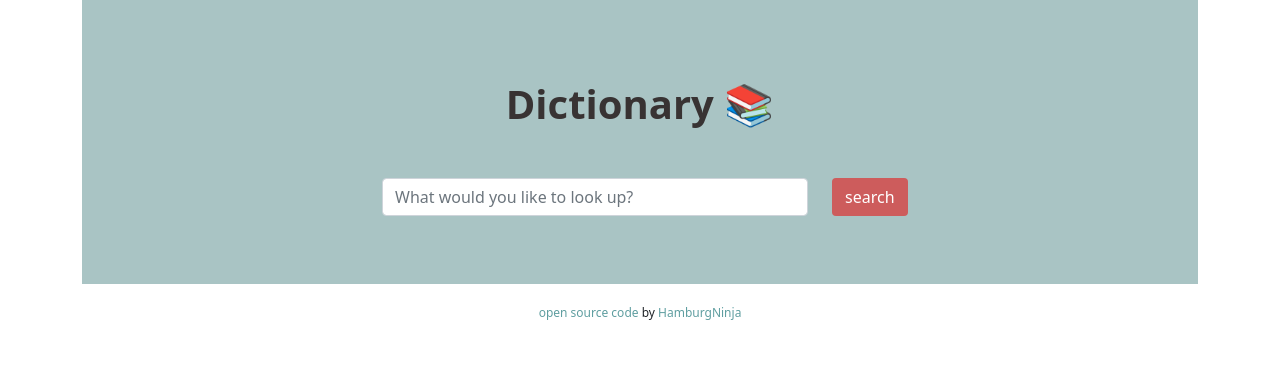
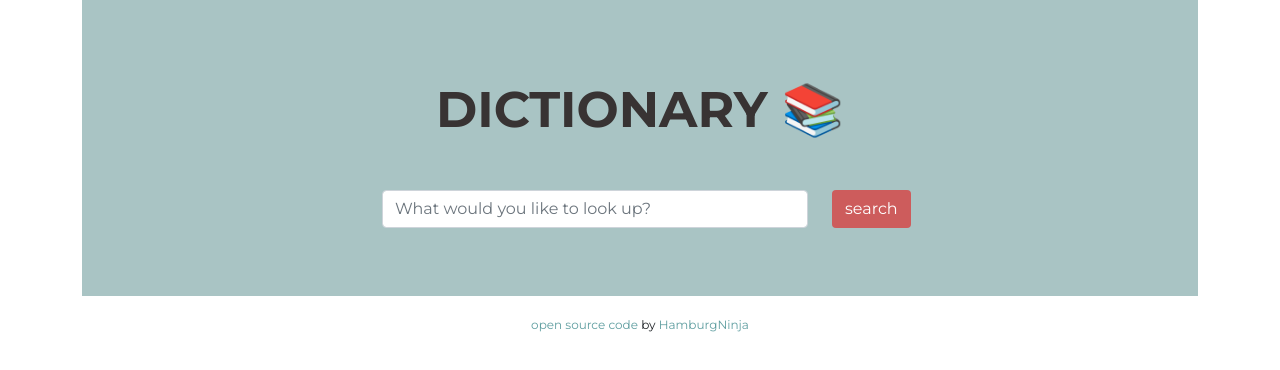
Before and after one commit to HamburgNinja/react-dictionary, a React (Create React App) app: page / in a window 1280 px wide. Shown: the top 370 px of the page. Built offline with nearby package versions, Linux system fonts and the light colour scheme.

Commit message:
Added font-family Montserrat

```diff
--- a/public/index.html
+++ b/public/index.html
@@ -24,6 +24,12 @@
       work correctly both with client-side routing and a non-root public URL.
       Learn how to configure a non-root public URL by running `npm run build`.
     -->
+    <link rel="preconnect" href="https://fonts.googleapis.com" />
+    <link rel="preconnect" href="https://fonts.gstatic.com" crossorigin />
+    <link
+      href="https://fonts.googleapis.com/css2?family=Montserrat:ital,wght@0,100;0,200;0,300;0,400;0,500;0,600;0,700;0,800;0,900;1,100;1,200;1,300;1,400;1,500;1,600;1,700;1,800;1,900&display=swap"
+      rel="stylesheet"
+    />
     <title>Dictionary</title>
   </head>
   <body>
--- a/src/App.css
+++ b/src/App.css
@@ -1,6 +1,6 @@
 h1 {
   margin: 0 0 40px 0;
-  font-size: 40px;
+  font-size: 50px;
   font-weight: 700;
   color: rgb(56, 51, 51);
 }
--- a/src/App.js
+++ b/src/App.js
@@ -5,7 +5,7 @@
   return (
     <div className="container App">
       <header className="App-header">
-        <h1>Dictionary 📚</h1>
+        <h1>DICTIONARY 📚</h1>
         <Dictionary />
       </header>
 
--- a/src/index.css
+++ b/src/index.css
@@ -1,4 +1,5 @@
 body {
+  font-family: "Montserrat", sans-serif;
   margin: 0 auto;
   max-width: 1200px;
 }
```
